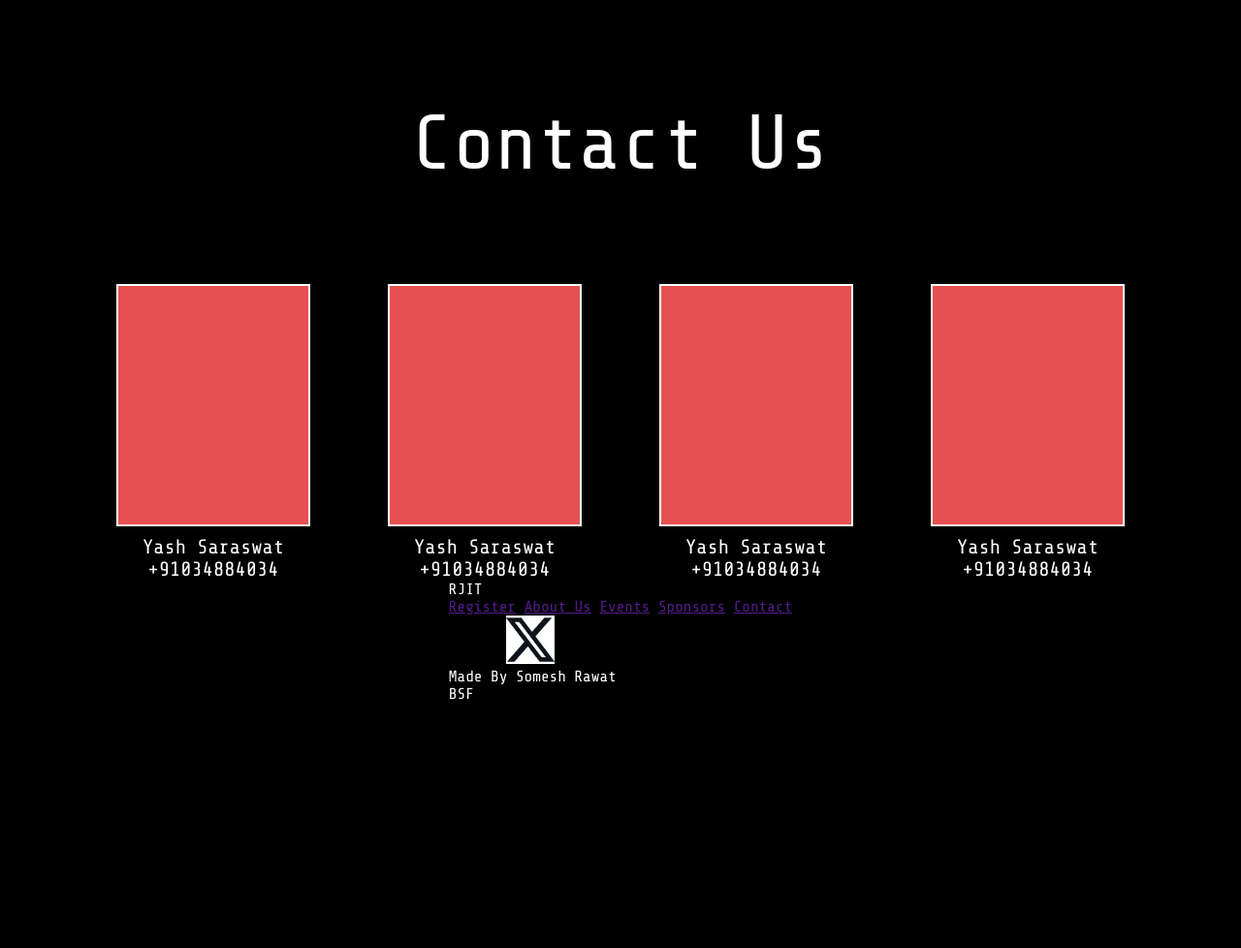
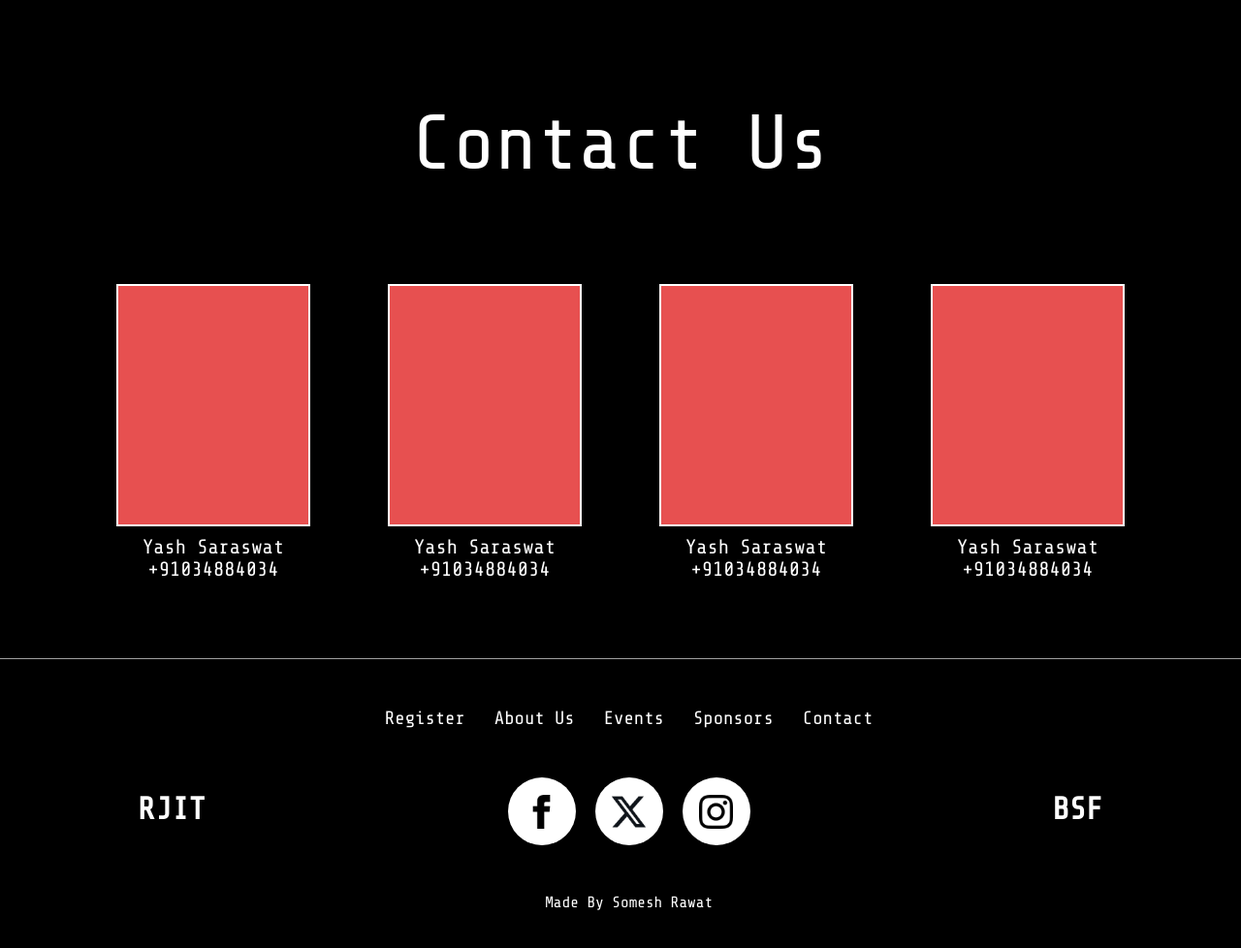
Before and after one commit to someshrawat00/ASTRA2K24, a plain HTML site: page index.html in a window 1280 px wide. Shown: the part 3197-4175 px from the top of the page at 97% size. Before the commit the page ends 4000 px from the top, so only its background shows below. Drawn offline with nearby package versions, Linux system fonts and the light colour scheme.

Commit message:
second commit

```diff
--- a/index.html
+++ b/index.html
@@ -122,16 +122,16 @@ The institute encourages the message of "आत्म दीपो भवः", "
             <div class="footer_title">RJIT</div>
             <div class="footer_center">
                 <div class="footer_links">
-                    <a href=""><em>Register</em></a>
-                    <a href=""><em>About Us</em></a>
-                    <a href=""><em>Events</em></a>
-                    <a href=""><em>Sponsors</em></a>
-                    <a href=""><em>Contact</em></a>
+                    <a href=""><em class="link">Register</em></a>
+                    <a href=""><em class="link">About Us</em></a>
+                    <a href=""><em class="link">Events</em></a>
+                    <a href=""><em class="link"> Sponsors</em></a>
+                    <a href=""><em class="link">Contact</em></a>
                 </div>
                 <div class="footer_social-media">
-                    <a href=""><img src="./images/facebook.png" alt=""></a>
-                    <a href=""><img src="./images/x.png" alt=""></a>
-                    <a href=""><img src="./images/instagram.png" alt=""></a>
+                    <div><a href=""><img src="./images/facebook.png" alt=""></a></div>
+                    <div><a href=""><img src="./images/x.png" alt=""></a></div>
+                    <div><a href=""><img src="./images/instagram.png" alt=""></a></div>
                 </div>
                 <div class="footer_madeby">Made By Somesh Rawat</div>
             </div>
--- a/style.css
+++ b/style.css
@@ -255,3 +255,77 @@ body{
 
 
 /*----------------------------------------footer----------------------------*/
+
+.footer{
+    border-top: 1px solid rgb(160, 160, 160);
+    width: 100%;
+    margin-top: 80px;
+    display: flex;
+    align-items: center;
+    justify-content: space-around;
+    height: 100%;
+    padding: 50px;
+}
+
+.footer_title{
+    font-size: 2rem;
+    font-weight: 700;
+}
+
+.footer_center{
+    display: flex;
+    align-items: center;
+    justify-content: center;
+    flex-direction: column;
+    gap: 50px;
+}
+
+.footer_social-media{
+    display: flex;
+    gap: 20px;
+}
+
+.footer_links{
+    display: flex;
+    gap: 30px;
+}
+
+.footer_links a{
+    text-decoration: none;
+    color: var(--font-color);
+    font-size: 1.2rem;
+    position: relative;
+}
+
+.link::after{
+   content: '';
+   width: 100%;
+   background: white;
+   height: 2px;
+   position: absolute;
+   left: 0;
+   bottom: -5px;
+   transform-origin: right;
+   transform: scaleX(0);
+   transition: transform 500ms ease;
+}
+
+.link:hover::after{
+    transform: scaleX(1);
+    transform-origin: left;
+}
+
+.footer_social-media a{
+   width: 70px;
+   height: 70px;
+   display: flex;
+   overflow: hidden;
+   align-items: center;
+   justify-content: center;
+   background: white;
+   border-radius: 50%;
+}
+
+.footer_social-media img{
+    width: 50%;
+}
```
